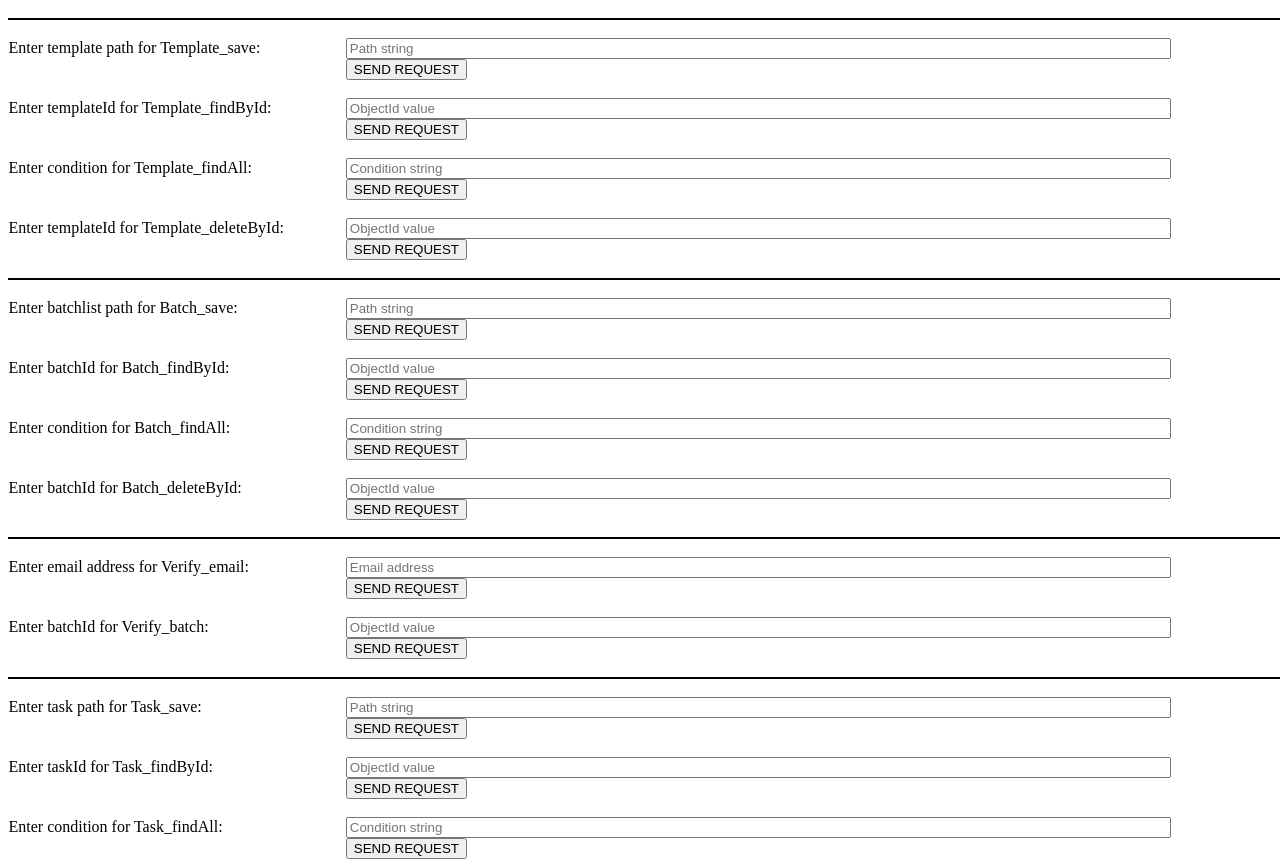
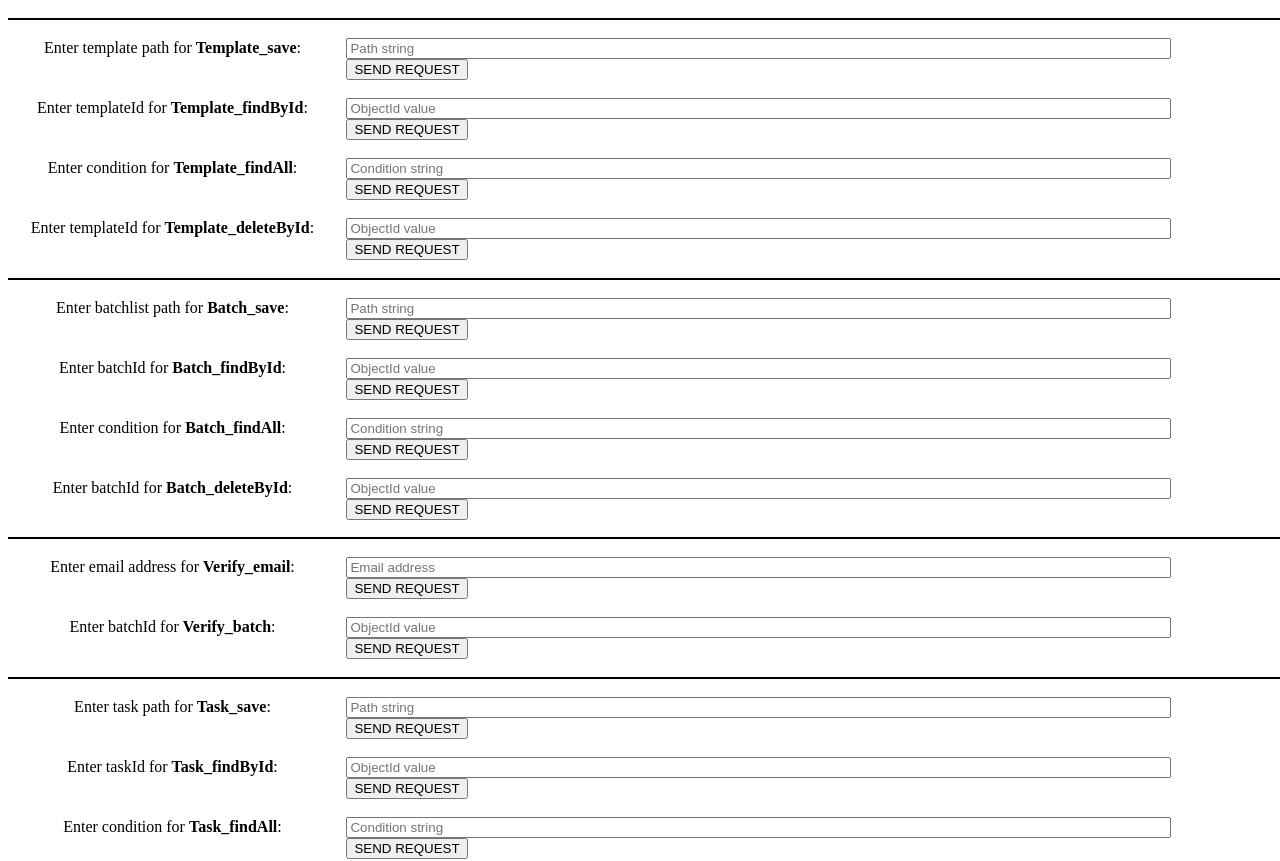
Before and after one commit to PaulStighi/easymail, a website: page public/index.html in a window 1280 px wide. Shown: the part 106-967 px from the top of the page. Drawn offline with Linux system fonts and the light colour scheme.

Commit message:
bold routes

```diff
--- a/package.json
+++ b/package.json
@@ -23,8 +23,6 @@
     "lodash": "^4.17.21",
     "mongodb": "^4.6.0",
     "mongoose": "^6.3.4",
-    "node-cron": "^3.0.1",
-    "node-schedule": "^2.1.0",
     "nodemailer": "^6.7.5",
     "nodemon": "^2.0.16",
     "pug": "^3.0.2"
--- a/public/index.html
+++ b/public/index.html
@@ -25,8 +25,7 @@
 
   label {
     display: table-cell;
-    margin-left: 10px;
-    margin-right: 10px;
+    text-align: center;
   }
 
   input {
@@ -37,14 +36,14 @@
 </style>
 
 <body>
-  <h1>Email engine usage example</h1>
+  <h1 style="display: flex; justify-content: center;">Email engine usage example</h1>
 
   <!--                            TEMPLATER                            -->
 
   <hr><br>
 
   <form action="/templater/save" method="POST">
-    <label for="path">Enter template path for Template_save: </label>
+    <label for="path">Enter template path for <b>Template_save</b>: </label>
     <input id="path" type="text" size="100" name="path" placeholder="Path string">
     <input type="submit" value="SEND REQUEST">
   </form>
@@ -52,7 +51,7 @@
   <br>
 
   <form action="/templater/findById" method="GET">
-    <label for="templateId">Enter templateId for Template_findById: </label>
+    <label for="templateId">Enter templateId for <b>Template_findById</b>: </label>
     <input id="templateId" type="text" size="100" name="templateId" placeholder="ObjectId value">
     <input type="submit" value="SEND REQUEST">
   </form>
@@ -60,7 +59,7 @@
   <br>
 
   <form action="/templater/read" method="GET">
-    <label for="condition">Enter condition for Template_findAll: </label>
+    <label for="condition">Enter condition for <b>Template_findAll</b>: </label>
     <input id="condition" type="text" size="100" name="condition" placeholder="Condition string">
     <input type="submit" value="SEND REQUEST">
   </form>
@@ -68,7 +67,7 @@
   <br>
 
   <form action="/templater/deleteById" method="POST">
-    <label for="templateId">Enter templateId for Template_deleteById: </label>
+    <label for="templateId">Enter templateId for <b>Template_deleteById</b>: </label>
     <input id="templateId" type="text" size="100" name="templateId" placeholder="ObjectId value">
     <input type="submit" value="SEND REQUEST">
   </form>
@@ -80,7 +79,7 @@
   <hr><br>
 
   <form action="/batch/save" method="POST">
-    <label for="path">Enter batchlist path for Batch_save: </label>
+    <label for="path">Enter batchlist path for <b>Batch_save</b>: </label>
     <input id="path" type="text" size="100" name="path" placeholder="Path string">
     <input type="submit" value="SEND REQUEST">
   </form>
@@ -88,7 +87,7 @@
   <br>
 
   <form action="/batch/findById" method="GET">
-    <label for="batchId">Enter batchId for Batch_findById: </label>
+    <label for="batchId">Enter batchId for <b>Batch_findById</b>: </label>
     <input id="batchId" type="text" size="100" name="batchId" placeholder="ObjectId value">
     <input type="submit" value="SEND REQUEST">
   </form>
@@ -96,7 +95,7 @@
   <br>
 
   <form action="/batch/read" method="GET">
-    <label for="condition">Enter condition for Batch_findAll: </label>
+    <label for="condition">Enter condition for <b>Batch_findAll</b>: </label>
     <input id="condition" type="text" size="100" name="condition" placeholder="Condition string">
     <input type="submit" value="SEND REQUEST">
   </form>
@@ -104,7 +103,7 @@
   <br>
 
   <form action="/batch/deleteById" method="POST">
-    <label for="batchId">Enter batchId for Batch_deleteById: </label>
+    <label for="batchId">Enter batchId for <b>Batch_deleteById</b>: </label>
     <input id="batchId" type="text" size="100" name="batchId" placeholder="ObjectId value">
     <input type="submit" value="SEND REQUEST">
   </form>
@@ -116,7 +115,7 @@
   <hr><br>
 
   <form action="/verify/email" method="GET">
-    <label for="email">Enter email address for Verify_email: </label>
+    <label for="email">Enter email address for <b>Verify_email</b>: </label>
     <input id="email" type="text" size="100" name="email" placeholder="Email address">
     <input type="submit" value="SEND REQUEST">
   </form>
@@ -124,7 +123,7 @@
   <br>
 
   <form action="/verify/batch" method="GET">
-    <label for="batchId">Enter batchId for Verify_batch: </label>
+    <label for="batchId">Enter batchId for <b>Verify_batch</b>: </label>
     <input id="batchId" type="text" size="100" name="batchId" placeholder="ObjectId value">
     <input type="submit" value="SEND REQUEST">
   </form>
@@ -136,7 +135,7 @@
   <hr><br>
 
   <form action="/task/save" method="POST">
-    <label for="path">Enter task path for Task_save: </label>
+    <label for="path">Enter task path for <b>Task_save</b>: </label>
     <input id="path" type="text" size="100" name="path" placeholder="Path string">
     <input type="submit" value="SEND REQUEST">
   </form>
@@ -144,7 +143,7 @@
   <br>
 
   <form action="/task/findById" method="GET">
-    <label for="taskId">Enter taskId for Task_findById: </label>
+    <label for="taskId">Enter taskId for <b>Task_findById</b>: </label>
     <input id="taskId" type="text" size="100" name="taskId" placeholder="ObjectId value">
     <input type="submit" value="SEND REQUEST">
   </form>
@@ -152,7 +151,7 @@
   <br>
 
   <form action="/task/read" method="GET">
-    <label for="condition">Enter condition for Task_findAll: </label>
+    <label for="condition">Enter condition for <b>Task_findAll</b>: </label>
     <input id="condition" type="text" size="100" name="condition" placeholder="Condition string">
     <input type="submit" value="SEND REQUEST">
   </form>
@@ -160,7 +159,7 @@
   <br>
 
   <form action="/task/deleteById" method="POST">
-    <label for="taskId">Enter taskId for Task_deleteById: </label>
+    <label for="taskId">Enter taskId for <b>Task_deleteById</b>: </label>
     <input id="taskId" type="text" size="100" name="taskId" placeholder="ObjectId value">
     <input type="submit" value="SEND REQUEST">
   </form>
@@ -172,7 +171,7 @@
   <hr><br>
 
   <form action="/sender/executeTask" method="POST">
-    <label for="taskId">Enter taskId for Sender_executeTask: </label>
+    <label for="taskId">Enter taskId for <b>Sender_executeTask</b>: </label>
     <input id="taskId" type="text" size="100" name="taskId" placeholder="ObjectId value">
     <input type="submit" value="SEND REQUEST">
   </form>
```
